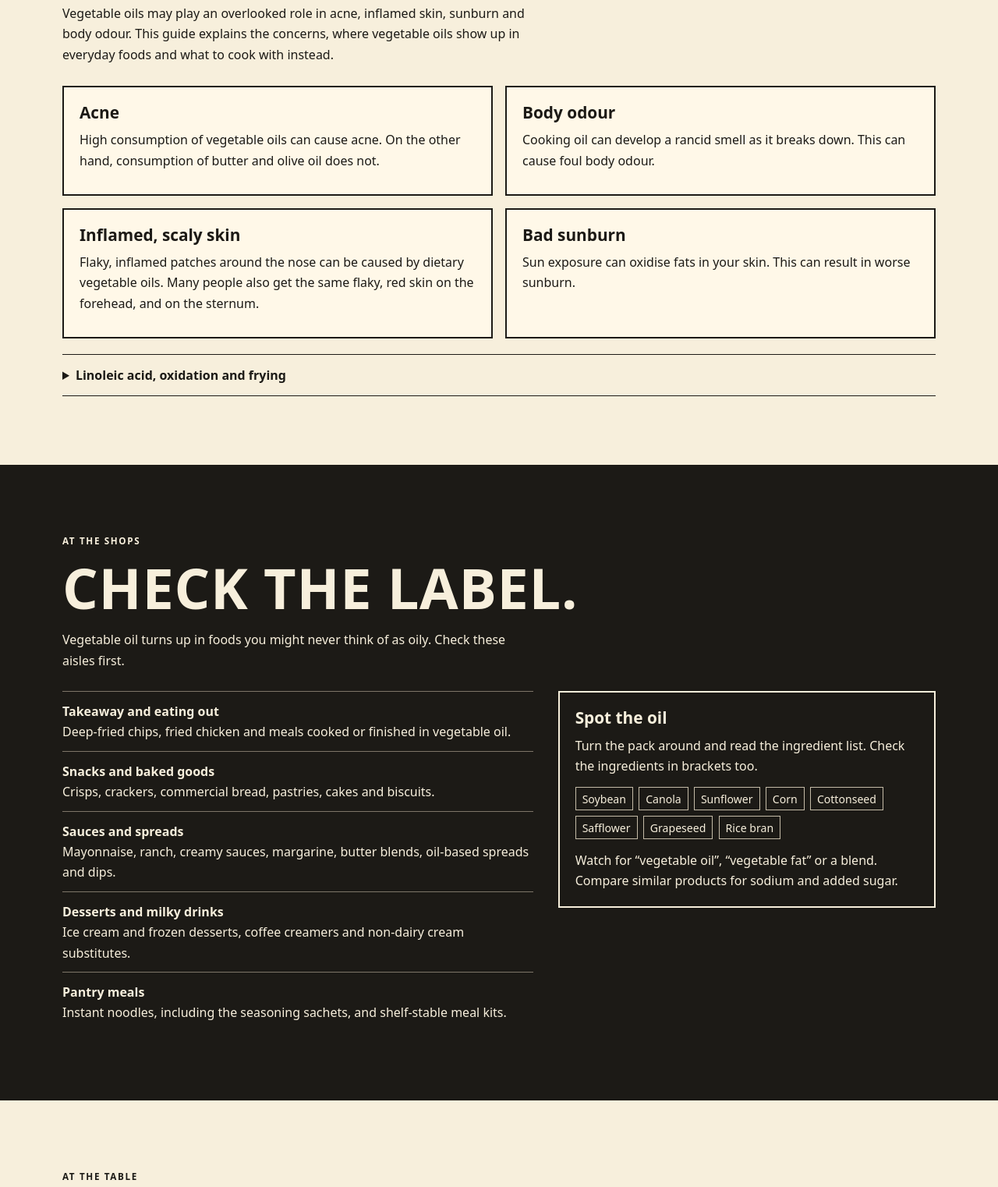
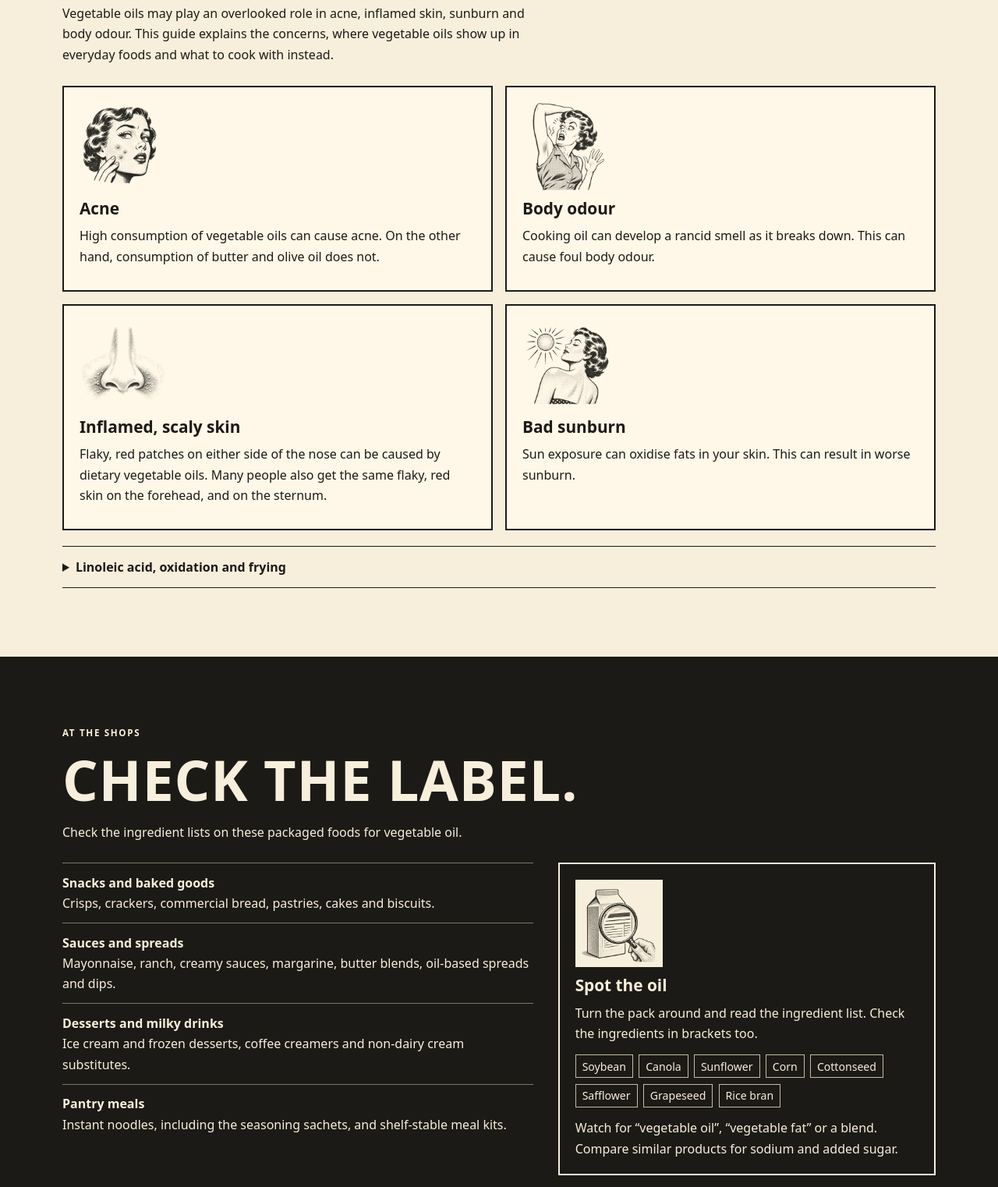
Before and after one commit to BrotherCreamy/oil-is-not-food-site, a plain HTML site: page index.html in a window 1280 px wide. Shown: the part 820-2342 px from the top of the page at 78% size. Drawn offline with Linux system fonts and the light colour scheme.

Commit message:
Illustrate advice panels and clarify shopping copy

```diff
--- a/index.html
+++ b/index.html
@@ -38,18 +38,22 @@
       <p class="intro">Vegetable oils may play an overlooked role in acne, inflamed skin, sunburn and body odour. This guide explains the concerns, where vegetable oils show up in everyday foods and what to cook with instead.</p>
       <div class="skin-grid">
         <article>
+          <img class="panel-art" src="assets/acne.webp" width="320" height="320" alt="" loading="lazy">
           <h3>Acne</h3>
           <p>High consumption of vegetable oils can cause acne. On the other hand, consumption of butter and olive oil does not.</p>
         </article>
         <article>
+          <img class="panel-art" src="assets/body-odour.webp" width="320" height="320" alt="" loading="lazy">
           <h3>Body odour</h3>
           <p>Cooking oil can develop a rancid smell as it breaks down. This can cause foul body odour.</p>
         </article>
         <article>
+          <img class="panel-art" src="assets/scaly-skin.webp" width="320" height="320" alt="" loading="lazy">
           <h3>Inflamed, scaly skin</h3>
-          <p>Flaky, inflamed patches around the nose can be caused by dietary vegetable oils. Many people also get the same flaky, red skin on the forehead, and on the sternum.</p>
+          <p>Flaky, red patches on either side of the nose can be caused by dietary vegetable oils. Many people also get the same flaky, red skin on the forehead, and on the sternum.</p>
         </article>
         <article>
+          <img class="panel-art" src="assets/sunburn.webp" width="320" height="320" alt="" loading="lazy">
           <h3>Bad sunburn</h3>
           <p>Sun exposure can oxidise fats in your skin. This can result in worse sunburn.</p>
         </article>
@@ -57,6 +61,7 @@
       <details class="science">
         <summary>Linoleic acid, oxidation and frying</summary>
         <div>
+          <img class="panel-art" src="assets/frying-pan.webp" width="320" height="320" alt="" loading="lazy">
           <p><strong>Linoleic acid</strong> is an essential omega-6 polyunsaturated fat found in many vegetable oils. During <strong>lipid peroxidation</strong>, reactive molecules attack fats and can produce compounds such as aldehydes. When these reactions overwhelm the body’s defences, they contribute to <strong>oxidative stress</strong> and can influence inflammation. Across controlled feeding trials, higher linoleic acid intake has not consistently increased common markers of inflammation.</p>
           <p><strong>Heat and time matter.</strong> Prolonged or repeated high-temperature frying breaks down oils and increases oxidation products. The rate varies with temperature, time, exposure to air and the oil’s composition. Avoid heating oil until it smokes and avoid repeatedly reusing frying oil.</p>
           <p><a class="study" href="https://pubmed.ncbi.nlm.nih.gov/?term=linoleic+acid+C-reactive+protein+Lankinen+FADs+genotype+intervention">Lankinen et al. · Linoleic acid feeding study</a><br>
@@ -70,16 +75,16 @@
       <div class="wrap section">
         <p class="eyebrow">At the shops</p>
         <h2>Check the label.</h2>
-        <p class="intro">Vegetable oil turns up in foods you might never think of as oily. Check these aisles first.</p>
+        <p class="intro">Check the ingredient lists on these packaged foods for vegetable oil.</p>
         <div class="label-grid">
           <ul class="checklist">
-            <li><strong>Takeaway and eating out</strong><span>Deep-fried chips, fried chicken and meals cooked or finished in vegetable oil.</span></li>
             <li><strong>Snacks and baked goods</strong><span>Crisps, crackers, commercial bread, pastries, cakes and biscuits.</span></li>
             <li><strong>Sauces and spreads</strong><span>Mayonnaise, ranch, creamy sauces, margarine, butter blends, oil-based spreads and dips.</span></li>
             <li><strong>Desserts and milky drinks</strong><span>Ice cream and frozen desserts, coffee creamers and non-dairy cream substitutes.</span></li>
             <li><strong>Pantry meals</strong><span>Instant noodles, including the seasoning sachets, and shelf-stable meal kits.</span></li>
           </ul>
           <aside class="label-card">
+            <img class="panel-art" src="assets/ingredient-label.webp" width="320" height="320" alt="" loading="lazy">
             <h3>Spot the oil</h3>
             <p>Turn the pack around and read the ingredient list. Check the ingredients in brackets too.</p>
             <ul class="oil-names" aria-label="Common names for vegetable oils">
@@ -97,7 +102,10 @@
       <h2>Make the swap.</h2>
       <p class="intro">Start with the food you eat most often. Eat whole foods such as steak, lamb chops, fish and vegetables.</p>
       <section class="advice-panel" id="cooking">
-        <h3>Choose a better cooking fat</h3>
+        <div>
+          <img class="panel-art" src="assets/cooking-fats.webp" width="320" height="320" alt="" loading="lazy">
+          <h3>Choose a better cooking fat</h3>
+        </div>
         <ul>
           <li><strong>Butter</strong> for eggs, gentle cooking and finishing vegetables.</li>
           <li><strong>Ghee</strong> for pan-frying, sautéing and searing.</li>
@@ -127,7 +135,10 @@
         </article>
       </div>
       <section class="advice-panel" id="eating-out">
-        <h3>Eating out</h3>
+        <div>
+          <img class="panel-art" src="assets/eating-out.webp" width="320" height="320" alt="" loading="lazy">
+          <h3>Eating out</h3>
+        </div>
         <p>Avoid fried foods, stir-fries, fried rice and curries. Order whole foods like grilled steak and vegetables instead.</p>
       </section>
     </section>
--- a/styles.css
+++ b/styles.css
@@ -79,3 +79,7 @@ h3 { font-size: 1.3rem; font-weight: 700; line-height: 1.2; }
 .comparison { display: grid; grid-template-columns: minmax(0, 1fr) auto minmax(0, 1fr); align-items: center; }
 .comparison img { max-height: 145px; object-fit: contain; margin: 0; }
 .comparison span { font-weight: 900; padding-inline: .15rem; }
+
+.panel-art { width: 7rem; height: auto; margin-bottom: .7rem; }
+.advice-panel .panel-art { width: 8rem; }
+.label-card .panel-art { background: var(--paper); padding: .25rem; }
```
Also changed, not shown: assets/acne.webp (added), assets/body-odour.webp (added), assets/cooking-fats.webp (added), assets/eating-out.webp (added), assets/frying-pan.webp (added), assets/ingredient-label.webp (added), assets/scaly-skin.webp (added), assets/sunburn.webp (added).
